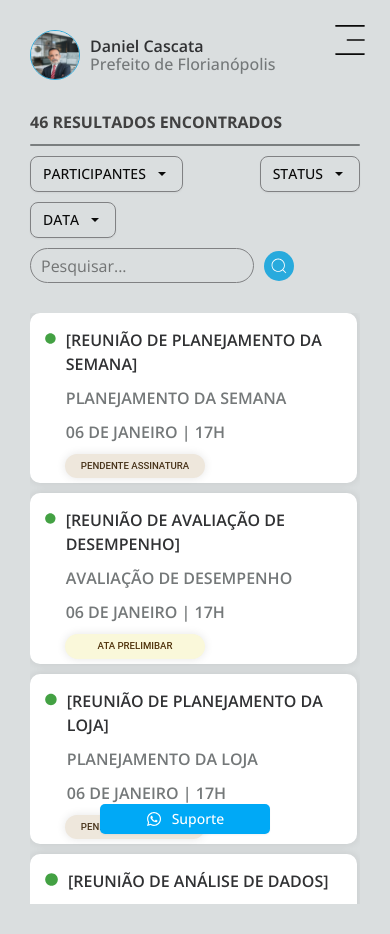
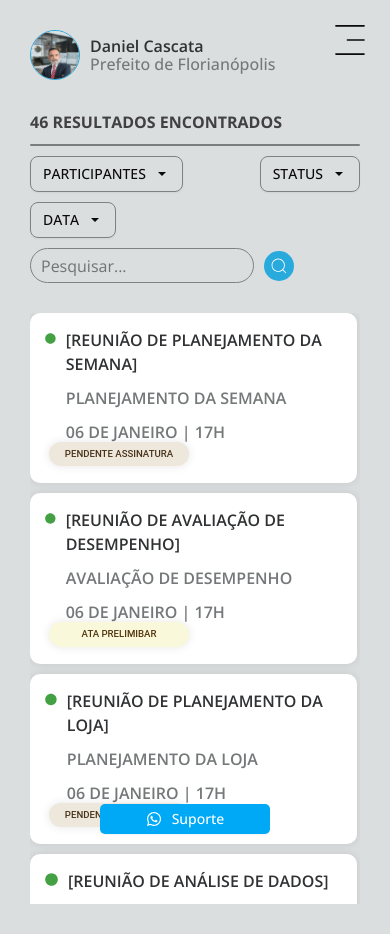
Before and after one commit to warlleism/front-end-challenge-react-typescript, a React (Vite) app: page / in a window 390 px wide. Built offline with nearby package versions, Linux system fonts and the light colour scheme.

Commit message:
fix: correção na responsividade do componente de meetingStatus

```diff
--- a/src/components/meetingStatus/style.scss
+++ b/src/components/meetingStatus/style.scss
@@ -13,8 +13,9 @@
     box-shadow: 0px 0px 10px 0px rgba(0, 0, 0, 0.1);
 
     @media (max-width: 1027px) {
+        top: -2px;
         position: relative;
-        left: 20px;
+        left: 4px;
         width: 140px;
         font-size: .6rem;
     }
```
